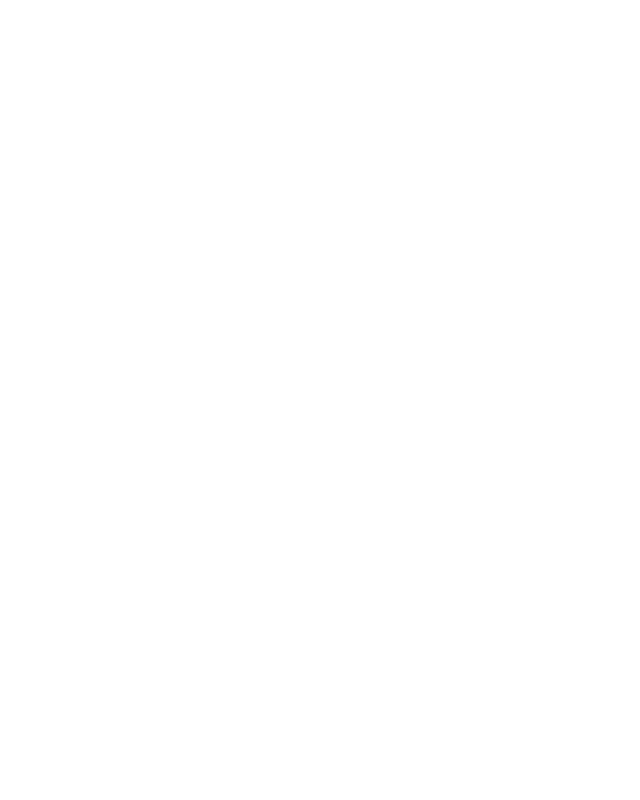
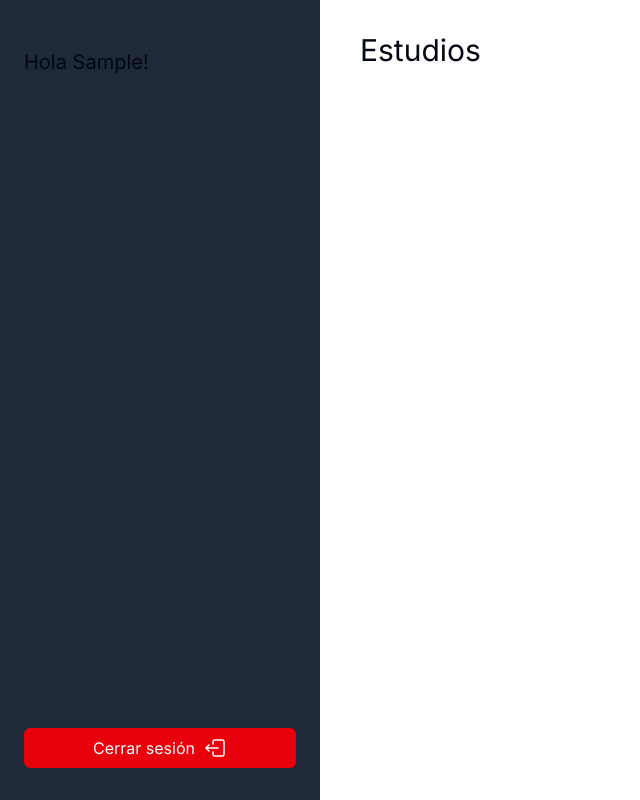
Before and after one commit to SpagnoloCarlos/pannello, a React (Vite) app: page /dashboard/studies in a window 1280 px wide. Before the commit this address had no page. Shown: the whole page, without its empty margins (0-640 px from the left). Built offline with nearby package versions, Linux system fonts and the light colour scheme; sample sign-in values are in the browser's storage; a web font is replaced by a local one.

Commit message:
Refactor routing and add new pages for addresses and studies

```diff
--- a/src/components/Dashboard/Sidebar.tsx
+++ b/src/components/Dashboard/Sidebar.tsx
@@ -16,7 +16,7 @@
             <div className="flex flex-col gap-4">
               <NavLink
                 className="flex items-center justify-between py-2 px-4 bg-gray-950 rounded-md transition-color duration-200 hover:bg-black"
-                to="/dashboard/address"
+                to="/dashboard/addresses"
               >
                 Ver direcciones
                 <AngleRightIcon />
--- a/src/components/ProtectedRoutes.tsx
+++ b/src/components/ProtectedRoutes.tsx
@@ -1,12 +1,8 @@
-import { Navigate, useLocation } from "react-router";
+import { Navigate, useLocation, Outlet } from "react-router";
 import { useAuth } from "../context/AuthContext";
 import Sidebar from "./Dashboard/Sidebar";
 
-interface ProtectedRouteProps {
-  children: React.ReactNode;
-}
-
-export default function ProtectedRoute({ children }: ProtectedRouteProps) {
+export default function ProtectedRoute() {
   const { user } = useAuth();
   const location = useLocation();
 
@@ -17,7 +13,7 @@
   return (
     <main className="flex gap-4 min-h-[100dvh] w-full">
       <Sidebar />
-      {children}
+      <Outlet />
     </main>
   );
 }
--- a/src/main.tsx
+++ b/src/main.tsx
@@ -5,20 +5,18 @@
 import { AuthProvider } from "./context/AuthContext.tsx";
 import ProtectedRoute from "./components/ProtectedRoutes.tsx";
 import Dashboard from "./pages/Dashboard.tsx";
+import Studies from "./pages/Studies.tsx";
 
 createRoot(document.getElementById("root")!).render(
   <BrowserRouter>
     <AuthProvider>
       <Routes>
         <Route path="/" element={<App />} />
-        <Route
-          path="/dashboard"
-          element={
-            <ProtectedRoute>
-              <Dashboard />
-            </ProtectedRoute>
-          }
-        />
+        <Route path="dashboard" element={<ProtectedRoute />}>
+          <Route index element={<Dashboard />} />
+          <Route path="addresses" element={<div>direccion</div>} />
+          <Route path="studies" element={<Studies />} />
+        </Route>
       </Routes>
     </AuthProvider>
   </BrowserRouter>,
--- /dev/null
+++ b/src/pages/Addresses.tsx
@@ -0,0 +1,13 @@
+import { useAuth } from "../context/AuthContext";
+
+const Address = () => {
+  const { user } = useAuth();
+
+  return (
+    <section className="w-full max-w-5xl px-6 py-8">
+      {user?.role === "admin" ? <>direcciones admin</> : <>direcciones user</>}
+    </section>
+  );
+};
+
+export default Address;
--- /dev/null
+++ b/src/pages/Studies.tsx
@@ -0,0 +1,19 @@
+import { useAuth } from "../context/AuthContext";
+import HamburgerMenu from "../components/Dashboard/HamburgerMenu";
+
+const Studies = () => {
+  const { user } = useAuth();
+
+  return (
+    <section className="w-full max-w-5xl px-6 py-8">
+      <div className="flex flex-col gap-8">
+        <header className="flex items-center gap-4">
+          <HamburgerMenu />
+          <h1 className="text-3xl">Estudios</h1>
+        </header>
+      </div>
+    </section>
+  );
+};
+
+export default Studies;
```
